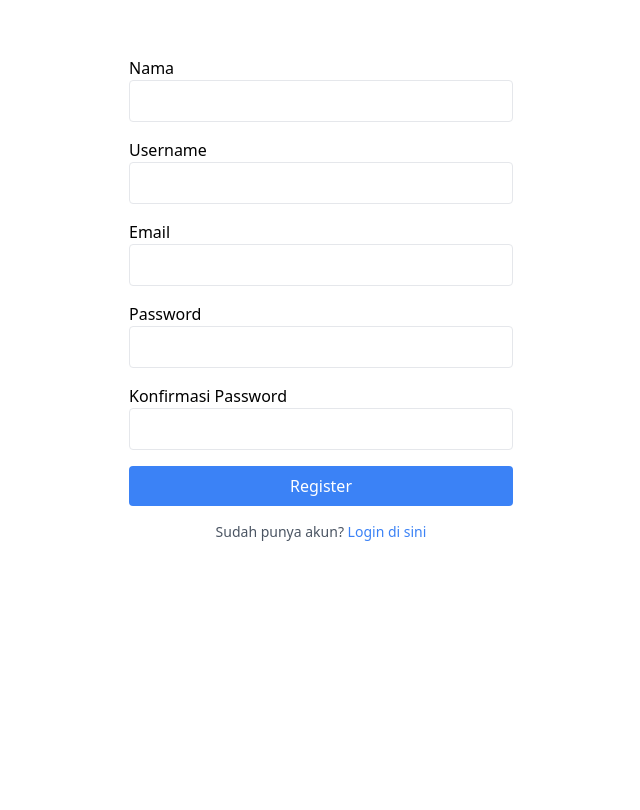
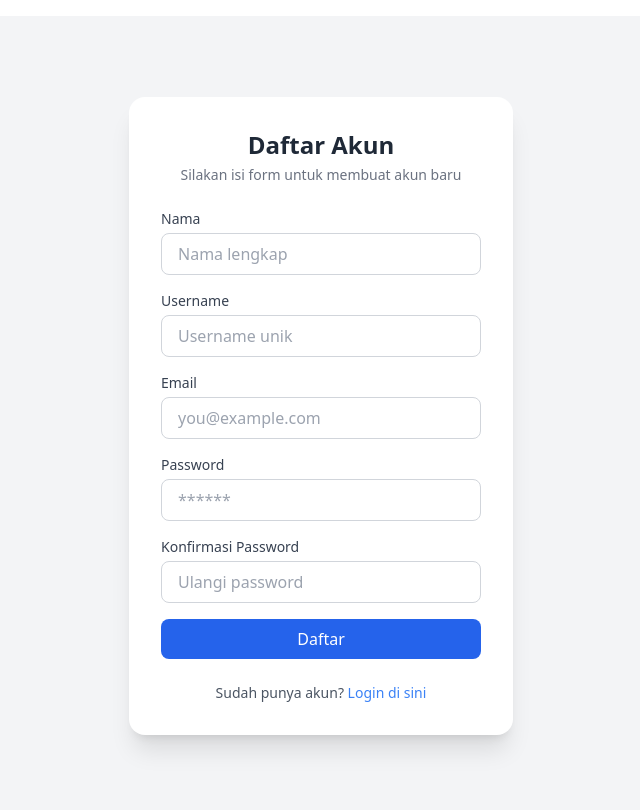
Before and after one commit to AbdulMalikMuzakir404/inventaris-barang-client, a Vue app: page /register in a window 1280 px wide. Shown: the top 810 px of the page, without its empty margins (319-959 px from the left). Built offline with nearby package versions, Linux system fonts and the light colour scheme.

Commit message:
Revamp Login and Register components with enhanced UI and user experience. Updated form layouts, added placeholders, and improved styling for better accessibility. Integrated Vue 3 composition API in Register component for state management and error handling.

```diff
--- a/src/views/auth/Login.vue
+++ b/src/views/auth/Login.vue
@@ -1,21 +1,49 @@
 <template>
-  <div class="max-w-sm mx-auto mt-10">
-    <form @submit.prevent="login">
-      <div class="mb-4">
-        <label for="username" class="block">Username</label>
-        <input v-model="username" type="text" id="username" class="w-full p-2 border rounded" />
+  <div class="min-h-screen flex items-center justify-center bg-gray-100 px-4">
+    <div class="bg-white shadow-xl rounded-2xl w-full max-w-sm p-8 space-y-6">
+      <div class="text-center">
+        <h1 class="text-2xl font-bold text-gray-800">Login ke Aplikasi</h1>
+        <p class="text-sm text-gray-500 mt-1">Silakan masuk dengan akun Anda</p>
       </div>
-      <div class="mb-4">
-        <label for="password" class="block">Password</label>
-        <input v-model="password" type="password" id="password" class="w-full p-2 border rounded" />
-      </div>
-      <button type="submit" class="w-full p-2 bg-blue-500 text-white rounded">Login</button>
-    </form>
 
-    <p class="mt-4 text-center text-sm text-gray-600">
-      Belum punya akun?
-      <router-link to="/register" class="text-blue-500 hover:underline">Daftar di sini</router-link>
-    </p>
+      <form @submit.prevent="login" class="space-y-4">
+        <div>
+          <label for="username" class="block text-sm font-medium text-gray-700">Username</label>
+          <input
+            v-model="username"
+            type="text"
+            id="username"
+            placeholder="Masukkan username"
+            class="mt-1 w-full px-4 py-2 border border-gray-300 rounded-lg shadow-sm focus:outline-none focus:ring-2 focus:ring-blue-500"
+          />
+        </div>
+
+        <div>
+          <label for="password" class="block text-sm font-medium text-gray-700">Password</label>
+          <input
+            v-model="password"
+            type="password"
+            id="password"
+            placeholder="Masukkan password"
+            class="mt-1 w-full px-4 py-2 border border-gray-300 rounded-lg shadow-sm focus:outline-none focus:ring-2 focus:ring-blue-500"
+          />
+        </div>
+
+        <button
+          type="submit"
+          class="w-full bg-blue-600 text-white py-2 px-4 rounded-lg hover:bg-blue-700 transition"
+        >
+          Login
+        </button>
+      </form>
+
+      <p class="text-center text-sm text-gray-600">
+        Belum punya akun?
+        <router-link to="/register" class="text-blue-500 hover:underline"
+          >Daftar di sini</router-link
+        >
+      </p>
+    </div>
   </div>
 </template>
 
--- a/src/views/auth/Register.vue
+++ b/src/views/auth/Register.vue
@@ -1,90 +1,136 @@
 <template>
-  <div class="max-w-sm mx-auto mt-10">
-    <form @submit.prevent="register">
-      <div class="mb-4">
-        <label for="nama" class="block">Nama</label>
-        <input v-model="form.nama" type="text" id="nama" class="w-full p-2 border rounded" />
+  <div class="min-h-screen flex items-center justify-center bg-gray-100 px-4">
+    <div class="bg-white shadow-xl rounded-2xl w-full max-w-sm p-8 space-y-6">
+      <div class="text-center">
+        <h1 class="text-2xl font-bold text-gray-800">Daftar Akun</h1>
+        <p class="text-sm text-gray-500 mt-1">Silakan isi form untuk membuat akun baru</p>
       </div>
-      <div class="mb-4">
-        <label for="username" class="block">Username</label>
+
+      <form @submit.prevent="register" class="space-y-4">
+        <div>
+          <label for="nama" class="block text-sm font-medium text-gray-700">Nama</label>
+          <input
+            v-model="form.nama"
+            id="nama"
+            type="text"
+            placeholder="Nama lengkap"
+            class="mt-1 w-full px-4 py-2 border border-gray-300 rounded-lg focus:ring-2 focus:ring-blue-500 focus:outline-none"
+          />
+        </div>
+
+        <div>
+          <label for="username" class="block text-sm font-medium text-gray-700">Username</label>
           <input
             v-model="form.username"
+            id="username"
             type="text"
-          id="username"
-          class="w-full p-2 border rounded"
+            placeholder="Username unik"
+            class="mt-1 w-full px-4 py-2 border border-gray-300 rounded-lg focus:ring-2 focus:ring-blue-500 focus:outline-none"
           />
         </div>
-      <div class="mb-4">
-        <label for="email" class="block">Email</label>
-        <input v-model="form.email" type="email" id="email" class="w-full p-2 border rounded" />
+
+        <div>
+          <label for="email" class="block text-sm font-medium text-gray-700">Email</label>
+          <input
+            v-model="form.email"
+            id="email"
+            type="email"
+            placeholder="you@example.com"
+            class="mt-1 w-full px-4 py-2 border border-gray-300 rounded-lg focus:ring-2 focus:ring-blue-500 focus:outline-none"
+          />
         </div>
-      <div class="mb-4">
-        <label for="password" class="block">Password</label>
+
+        <div>
+          <label for="password" class="block text-sm font-medium text-gray-700">Password</label>
           <input
             v-model="form.password"
+            id="password"
             type="password"
-          id="password"
-          class="w-full p-2 border rounded"
+            placeholder="******"
+            class="mt-1 w-full px-4 py-2 border border-gray-300 rounded-lg focus:ring-2 focus:ring-blue-500 focus:outline-none"
           />
         </div>
-      <div class="mb-4">
-        <label for="confirmPassword" class="block">Konfirmasi Password</label>
+
+        <div>
+          <label for="confirmPassword" class="block text-sm font-medium text-gray-700"
+            >Konfirmasi Password</label
+          >
           <input
             v-model="form.confirmPassword"
+            id="confirmPassword"
             type="password"
-          id="confirmPassword"
-          class="w-full p-2 border rounded"
+            placeholder="Ulangi password"
+            class="mt-1 w-full px-4 py-2 border border-gray-300 rounded-lg focus:ring-2 focus:ring-blue-500 focus:outline-none"
           />
         </div>
-      <button type="submit" class="w-full p-2 bg-blue-500 text-white rounded">Register</button>
+
+        <button
+          type="submit"
+          class="w-full bg-blue-600 text-white py-2 px-4 rounded-lg hover:bg-blue-700 transition"
+        >
+          Daftar
+        </button>
       </form>
 
-    <p class="mt-4 text-center text-sm text-gray-600">
+      <p class="text-center text-sm text-gray-600">
         Sudah punya akun?
         <router-link to="/login" class="text-blue-500 hover:underline">Login di sini</router-link>
       </p>
     </div>
+  </div>
 </template>
 
-<script>
+<script setup>
+import { reactive } from 'vue'
+import { useRouter } from 'vue-router'
+import { useStore } from 'vuex'
 import api from '@/utils/axios'
 
-export default {
-  data() {
-    return {
-      form: {
+const router = useRouter()
+const store = useStore()
+
+const form = reactive({
   nama: '',
   username: '',
   email: '',
   password: '',
   confirmPassword: '',
-      },
-    }
-  },
-  methods: {
-    async register() {
-      if (this.form.password !== this.form.confirmPassword) {
-        this.$emit('show-toast', 'Password dan konfirmasi tidak cocok', 'error', 5000)
+})
+
+const register = async () => {
+  if (form.password !== form.confirmPassword) {
+    store.dispatch('toast/showToast', {
+      message: 'Password dan konfirmasi tidak cocok',
+      type: 'error',
+      duration: 4000,
+    })
     return
   }
 
   try {
-        const response = await api.post('/auth/register', {
-          nama: this.form.nama,
-          username: this.form.username,
-          email: this.form.email,
-          password: this.form.password,
-          confirmPassword: this.form.confirmPassword,
+    await api.post('/auth/register', {
+      nama: form.nama,
+      username: form.username,
+      email: form.email,
+      password: form.password,
+      confirmPassword: form.confirmPassword,
     })
 
-        this.$emit('show-toast', 'Registrasi berhasil!', 'success', 3000)
-        this.$router.push('/login')
+    store.dispatch('toast/showToast', {
+      message: 'Registrasi berhasil! Silakan login.',
+      type: 'success',
+      duration: 3000,
+    })
+
+    router.push('/login')
   } catch (error) {
-        console.error(error)
     const message = error.response?.data?.message || 'Registrasi gagal. Silakan coba lagi.'
-        this.$emit('show-toast', message, 'error', 5000)
+    store.dispatch('toast/showToast', {
+      message,
+      type: 'error',
+      duration: 4000,
+    })
+    console.error('Register Error:', error)
   }
-    },
-  },
 }
 </script>
```
Lines whose indentation alone changed are shown as unchanged.
